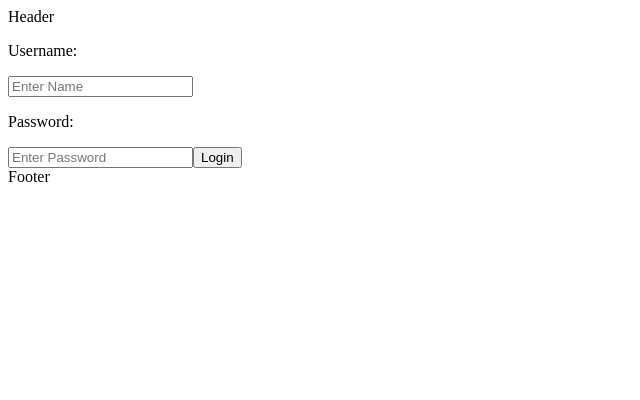
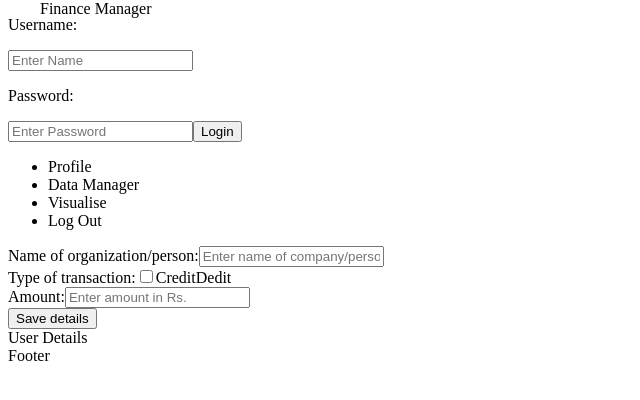
Before and after one commit to singhkailash9/finance-manager, a React (Create React App) app: page / in a window 1280 px wide. Shown: the top 400 px of the page, without its empty margins (0-640 px from the left). Built offline with nearby package versions, Linux system fonts and the light colour scheme.

Commit message:
Create Menu and UserDetails components

```diff
--- a/src/Components/App.tsx
+++ b/src/Components/App.tsx
@@ -1,12 +1,16 @@
 import Footer from "./Footer";
 import Header from "./Header";
 import Login from "./Login";
+import Menu from "./Menu";
+import UserDetails from "./UserDetails";
 
 function App() {
   return (
-    <div className="App">
+    <div className="app-container">
       <Header />
       <Login />
+      <Menu />
+      <UserDetails />
       <Footer />
     </div>
   );
--- a/src/Components/Footer.tsx
+++ b/src/Components/Footer.tsx
@@ -1,5 +1,5 @@
 const Footer = ()=> {
-    return <div>
+    return <div className="footer-container">
         Footer
     </div>
 }
--- a/src/Components/Header.tsx
+++ b/src/Components/Header.tsx
@@ -1,6 +1,8 @@
+import "../style/header.css"
+
 const Header = ()=> {
-    return <div>
-        Header
+    return <div className="header-container">
+        Finance Manager
     </div>
 }
 
--- a/src/Components/Login.tsx
+++ b/src/Components/Login.tsx
@@ -5,10 +5,10 @@ const Login = () => {
         e.preventDefault();
         console.log("Submitted")
     }
-    return <div className="login-form">
-        <form onSubmit={handleFormSubmit}>
+    return <div className="login-container">
+        <form onSubmit={handleFormSubmit} className="login-form">
             <p>Username: </p>
-            <input type="text" placeholder="Enter Name"/>
+            <input type="text" name="username" autoComplete="true" placeholder="Enter Name"/>
             <p>Password: </p>
             <input type="password" name="password" id="user-password" placeholder="Enter Password"/>
             <button type="submit">Login</button>
--- /dev/null
+++ b/src/Components/Menu.tsx
@@ -0,0 +1,12 @@
+const Menu = ()=> {
+    return <div className="menu-container">
+        <ul id="menu-list">
+            <li className="menu-items">Profile</li>
+            <li className="menu-items">Data Manager</li>
+            <li className="menu-items">Visualise</li>
+            <li className="menu-items">Log Out</li>
+        </ul>
+    </div>
+}
+
+export default Menu;
--- /dev/null
+++ b/src/Components/UserDetails.tsx
@@ -0,0 +1,21 @@
+const UserDetails = ()=> {
+    return <div className="user-details-container">
+        <div>
+            Name of organization/person:
+            <input type="text" name="transaction-name" id="transaction" placeholder="Enter name of company/person" />
+            <br />
+            Type of transaction:
+            <input type="checkbox" name="transaction-type" id="transaction-type" />
+            <label htmlFor="transaction-type">Credit</label>
+            <label htmlFor="transaction-type">Dedit</label>
+            <br />
+            Amount:
+            <input type="number" name="amount" id="transaction-amout" placeholder="Enter amount in Rs." />
+            <br />
+            <button>Save details</button>
+        </div>
+        User Details
+    </div>
+}
+
+export default UserDetails;
--- /dev/null
+++ b/src/style/header.css
@@ -0,0 +1,7 @@
+.header-container {
+    position: fixed;
+    top: 0;
+    width: 100vw;
+    text-align: left;
+    padding-left: 2rem;
+}
```
Also changed, not shown: 2 other files (tests, documents, lock files or other folders).
